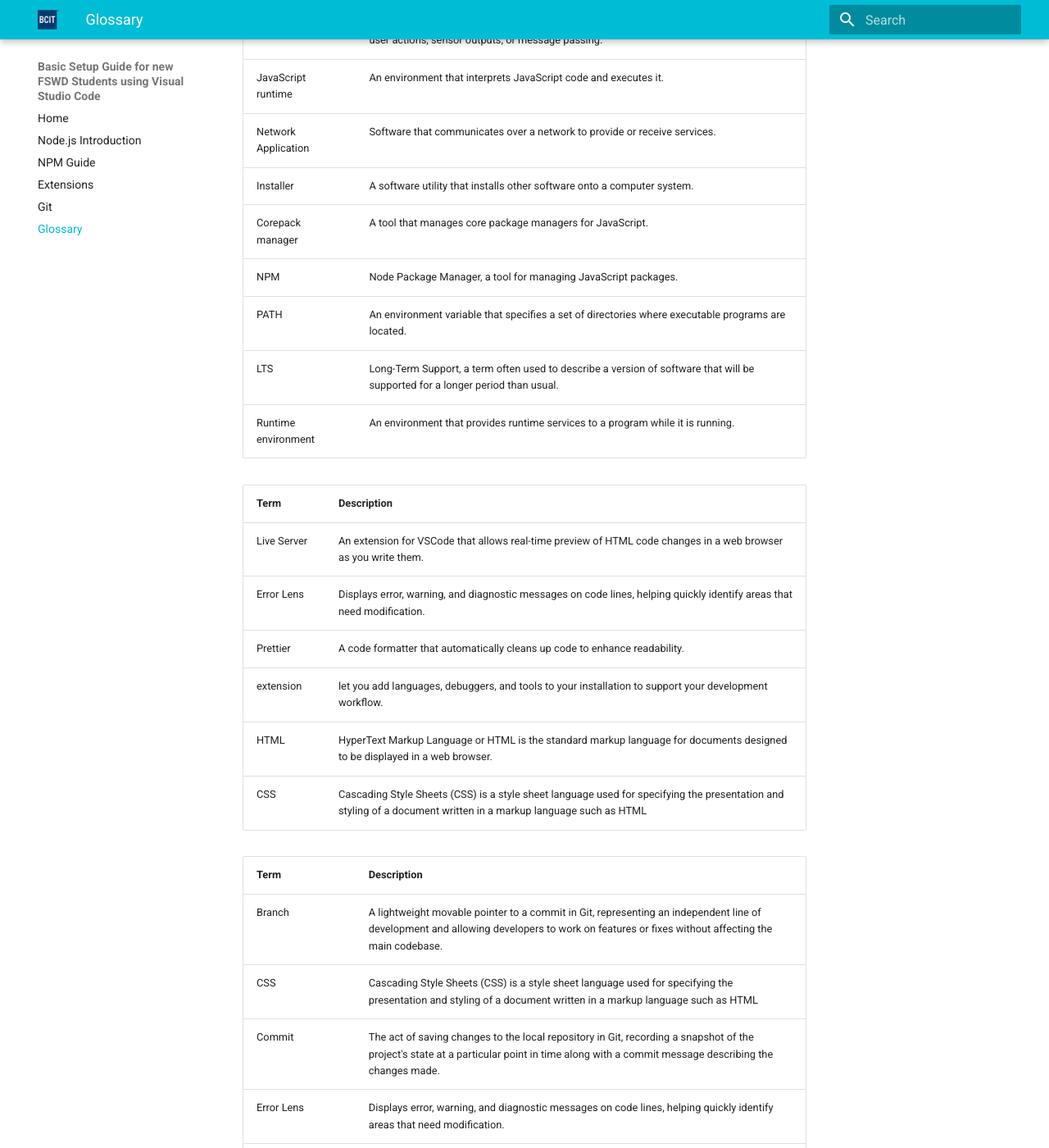
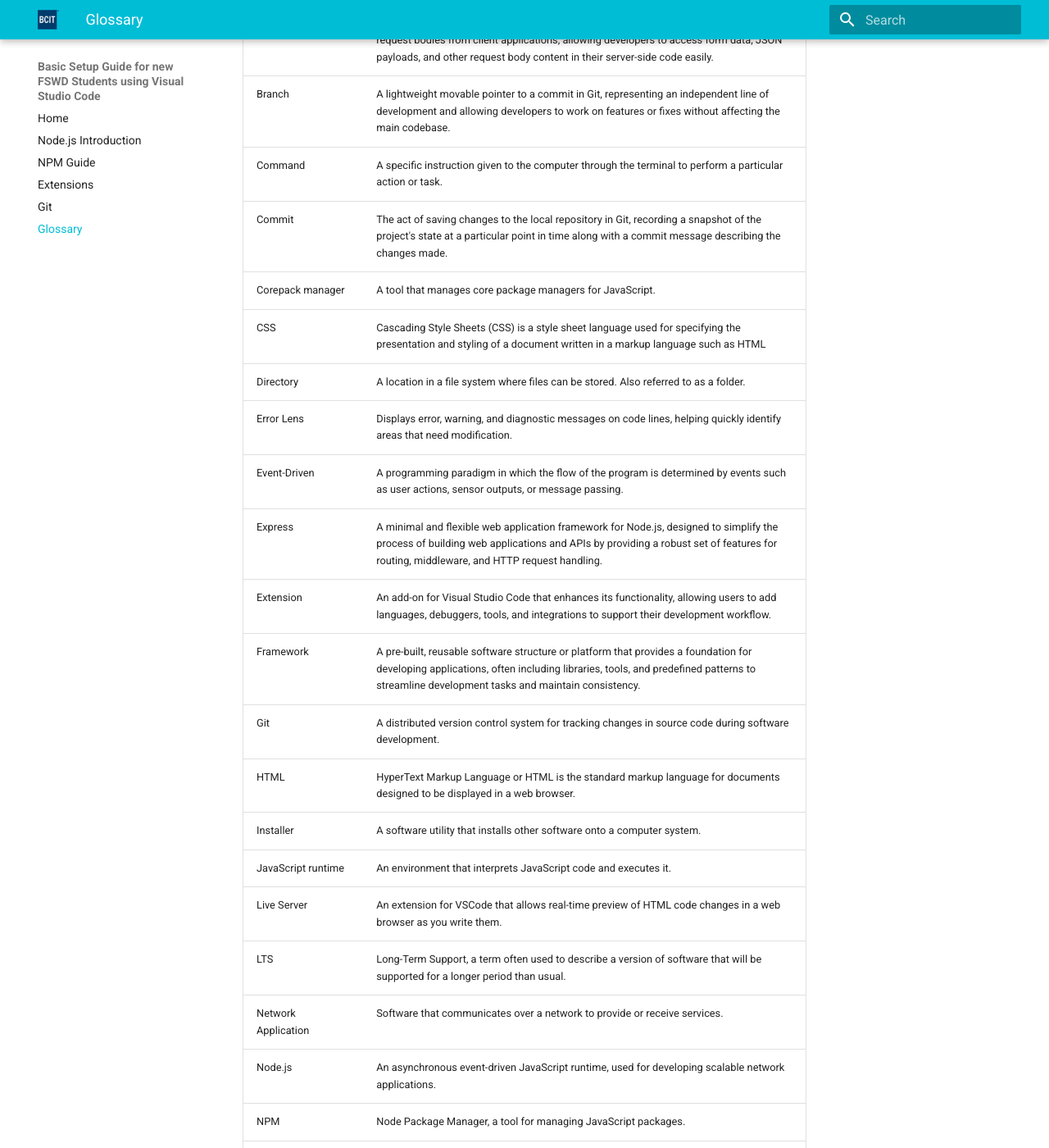
Before and after one commit to Jin-fswd/COMM_mkdocs, an MkDocs documentation site: the page built from docs/glossary.md, in a window 1280 px wide and 1400 px high, scrolled down 351 px. Shown: the whole window at 82% size. Built offline with MkDocs 1.6.1 and Material for MkDocs 9.7.7, drawn with Linux system fonts in a browser that asks for light colours; some of the changed text lies outside the part shown.

Commit message:
reorder glossary

```diff
--- a/docs/glossary.md
+++ b/docs/glossary.md
@@ -1,42 +1,36 @@
 # Glossary
 
-| Term              | Description |
-|-------------------|-------------|
-| Node.js           | An asynchronous event-driven JavaScript runtime, used for developing scalable network applications. |
-| Asynchronous      | Execution that occurs without waiting for other tasks to complete, allowing for non-blocking operations. |
-| Event-Driven      | A programming paradigm in which the flow of the program is determined by events such as user actions, sensor outputs, or message passing. |
-| JavaScript runtime| An environment that interprets JavaScript code and executes it. |
-| Network Application| Software that communicates over a network to provide or receive services. |
-| Installer         | A software utility that installs other software onto a computer system. |
-| Corepack manager  | A tool that manages core package managers for JavaScript. |
-| NPM               | Node Package Manager, a tool for managing JavaScript packages. |
-| PATH              | An environment variable that specifies a set of directories where executable programs are located. |
-| LTS               | Long-Term Support, a term often used to describe a version of software that will be supported for a longer period than usual. |
-| Runtime environment | An environment that provides runtime services to a program while it is running. |
-
-
-| Term        | Description                                                            |
-|-------------|------------------------------------------------------------------------|
-| Live Server | An extension for VSCode that allows real-time preview of HTML code changes in a web browser as you write them. |
-| Error Lens  | Displays error, warning, and diagnostic messages on code lines, helping quickly identify areas that need modification. |
-| Prettier    | A code formatter that automatically cleans up code to enhance readability. |
-| extension    | let you add languages, debuggers, and tools to your installation to support your development workflow. |
-| HTML   | HyperText Markup Language or HTML is the standard markup language for documents designed to be displayed in a web browser. |
-| CSS   | Cascading Style Sheets (CSS) is a style sheet language used for specifying the presentation and styling of a document written in a markup language such as HTML |
-
-
-| Term                         | Description                                                                                                                                                                                                                      |
-| ---------------------------- | -------------------------------------------------------------------------------------------------------------------------------------------------------------------------------------------------------------------------------- |
-| Branch                       | A lightweight movable pointer to a commit in Git, representing an independent line of development and allowing developers to work on features or fixes without affecting the main codebase.                                      |
-| CSS                          | Cascading Style Sheets (CSS) is a style sheet language used for specifying the presentation and styling of a document written in a markup language such as HTML                                                                  |
-| Commit                       | The act of saving changes to the local repository in Git, recording a snapshot of the project's state at a particular point in time along with a commit message describing the changes made.                                     |
-| Error Lens                   | Displays error, warning, and diagnostic messages on code lines, helping quickly identify areas that need modification.                                                                                                           |
-| Extension                    | An add-on for Visual Studio Code that enhances its functionality, allowing users to add languages, debuggers, tools, and integrations to support their development workflow.                                                     |
-| Git                          | A distributed version control system for tracking changes in source code during software development.                                                                                                                            |
-| HTML                         | HyperText Markup Language or HTML is the standard markup language for documents designed to be displayed in a web browser.                                                                                                       |
-| Live Server                  | An extension for VSCode that allows real-time preview of HTML code changes in a web browser as you write them.                                                                                                                   |
-| Pull Request                 | A feature of Git-based repository hosting services (e.g., GitHub, GitLab) that facilitates proposing changes to a project maintained by another user or organization, enabling code review and collaboration among team members. |
-| Prettier                     | A code formatter that automatically cleans up code to enhance readability.                                                                                                                                                       |
-| Push                         | The act of sending local commits from a Git repository to a remote repository, updating the remote repository with the changes made locally.                                                                                     |
-| Remote Repository            | A repository that is hosted on a server (e.g., GitHub, GitLab) rather than on your local computer, allowing multiple developers to collaborate on a project.                                                                     |
+| Term                          | Description                                                                                                                                                                                                                      |
+|-------------------------------|----------------------------------------------------------------------------------------------------------------------------------------------------------------------------------------------------------------------------------|
+| Address Bar                   | A graphical UI element in a web browser that displays the current URL of the webpage being viewed and allows users to input or edit URLs to navigate to different web pages.                                                       |
+| Asynchronous                 | Execution that occurs without waiting for other tasks to complete, allowing for non-blocking operations.                                                                                                                       |
+| Body-parser                   | A middleware for Express.js (and other Node.js web frameworks) that parses incoming request bodies from client applications, allowing developers to access form data, JSON payloads, and other request body content in their server-side code easily. |
+| Branch                        | A lightweight movable pointer to a commit in Git, representing an independent line of development and allowing developers to work on features or fixes without affecting the main codebase.                                      |
+| Command                       | A specific instruction given to the computer through the terminal to perform a particular action or task.                                                                                                                       |
+| Commit                        | The act of saving changes to the local repository in Git, recording a snapshot of the project's state at a particular point in time along with a commit message describing the changes made.                                     |
+| Corepack manager              | A tool that manages core package managers for JavaScript.                                                                                                                                                                       |
+| CSS                           | Cascading Style Sheets (CSS) is a style sheet language used for specifying the presentation and styling of a document written in a markup language such as HTML                                                                  |
+| Directory                     | A location in a file system where files can be stored. Also referred to as a folder.                                                                                                                                              |
+| Error Lens                    | Displays error, warning, and diagnostic messages on code lines, helping quickly identify areas that need modification.                                                                                                           |
+| Event-Driven                 | A programming paradigm in which the flow of the program is determined by events such as user actions, sensor outputs, or message passing.                                                                                      |
+| Express                       | A minimal and flexible web application framework for Node.js, designed to simplify the process of building web applications and APIs by providing a robust set of features for routing, middleware, and HTTP request handling.            |
+| Extension                     | An add-on for Visual Studio Code that enhances its functionality, allowing users to add languages, debuggers, tools, and integrations to support their development workflow.                                                     |
+| Framework                     | A pre-built, reusable software structure or platform that provides a foundation for developing applications, often including libraries, tools, and predefined patterns to streamline development tasks and maintain consistency. |
+| Git                           | A distributed version control system for tracking changes in source code during software development.                                                                                                                            |
+| HTML                          | HyperText Markup Language or HTML is the standard markup language for documents designed to be displayed in a web browser.                                                                                                       |
+| Installer                     | A software utility that installs other software onto a computer system.                                                                                                                                                          |
+| JavaScript runtime            | An environment that interprets JavaScript code and executes it.                                                                                                                                                                   |
+| Live Server                   | An extension for VSCode that allows real-time preview of HTML code changes in a web browser as you write them.                                                                                                                   |
+| LTS                           | Long-Term Support, a term often used to describe a version of software that will be supported for a longer period than usual.                                                                                                    |
+| Network Application           | Software that communicates over a network to provide or receive services.                                                                                                                                                        |
+| Node.js                       | An asynchronous event-driven JavaScript runtime, used for developing scalable network applications.                                                                                                                              |
+| NPM                           | Node Package Manager, a tool for managing JavaScript packages.                                                                                                                                                                   |
+| PATH                          | An environment variable that specifies a set of directories where executable programs are located.                                                                                                                               |
+| Prettier                      | A code formatter that automatically cleans up code to enhance readability.                                                                                                                                                       |
+| Pull Request                  | A feature of Git-based repository hosting services (e.g., GitHub, GitLab) that facilitates proposing changes to a project maintained by another user or organization, enabling code review and collaboration among team members. |
+| Push                          | The act of sending local commits from a Git repository to a remote repository, updating the remote repository with the changes made locally.                                                                                     |
+| Remote Repository             | A repository that is hosted on a server (e.g., GitHub, GitLab) rather than on your local computer, allowing multiple developers to collaborate on a project.                                                                     |
+| Runtime environment           | An environment that provides runtime services to a program while it is running.                                                                                                                                                  |
+| Terminal | A text-based interface used to interact with a computer system, allowing users to execute commands and perform various tasks.|
+| URL (Uniform Resource Locator) | A reference or address used to locate resources on the internet, typically consisting of a protocol (such as "http" or "https"), domain name, and path to the specific resource. |
 | Visual Studio Code (VS Code) | A free source-code editor made by Microsoft for Windows, Linux, and macOS, with support for debugging, embedded Git control, syntax highlighting, intelligent code completion, snippets, and code refactoring.                   |
```
Also changed, not shown: docs/npm.md (+16 -11 lines).
